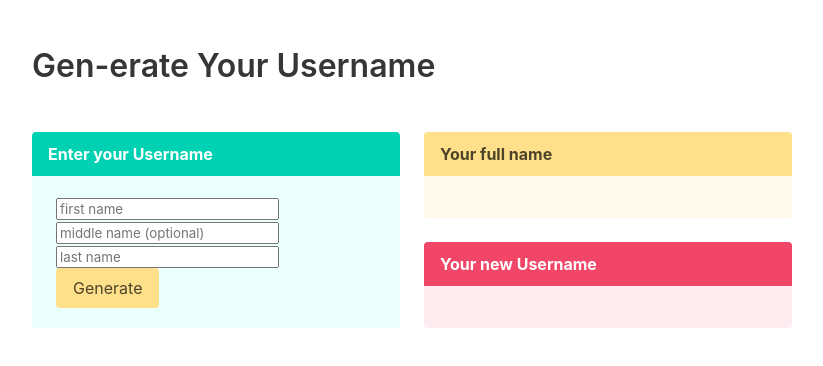
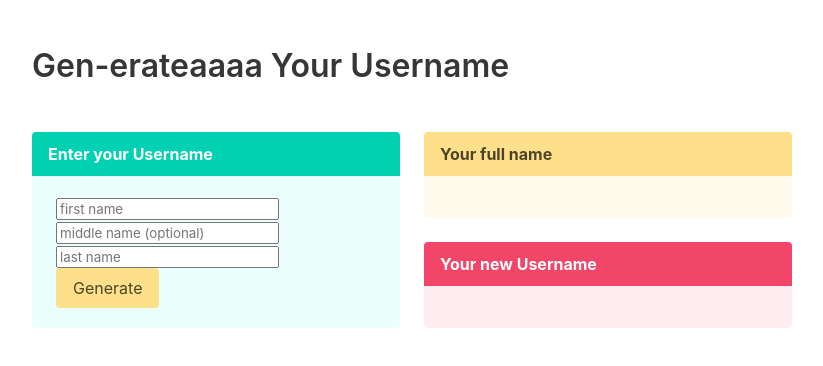
Before and after one commit to louderthanme/background-generator, a plain HTML site: page index.html in a window 1280 px wide. Shown: the whole page, without its empty margins (32-855 px from the left). Drawn offline with nearby package versions, Linux system fonts and the light colour scheme.

Commit message:
this has been great

```diff
--- a/index.html
+++ b/index.html
@@ -16,7 +16,7 @@
   <br>
   <br>
   <section class="container">
-    <h1 class="title is-centered">Gen-erate Your Username</h1>
+    <h1 class="title is-centered">Gen-erateaaaa Your Username</h1>
   </section>
   <br><br>
 
```
